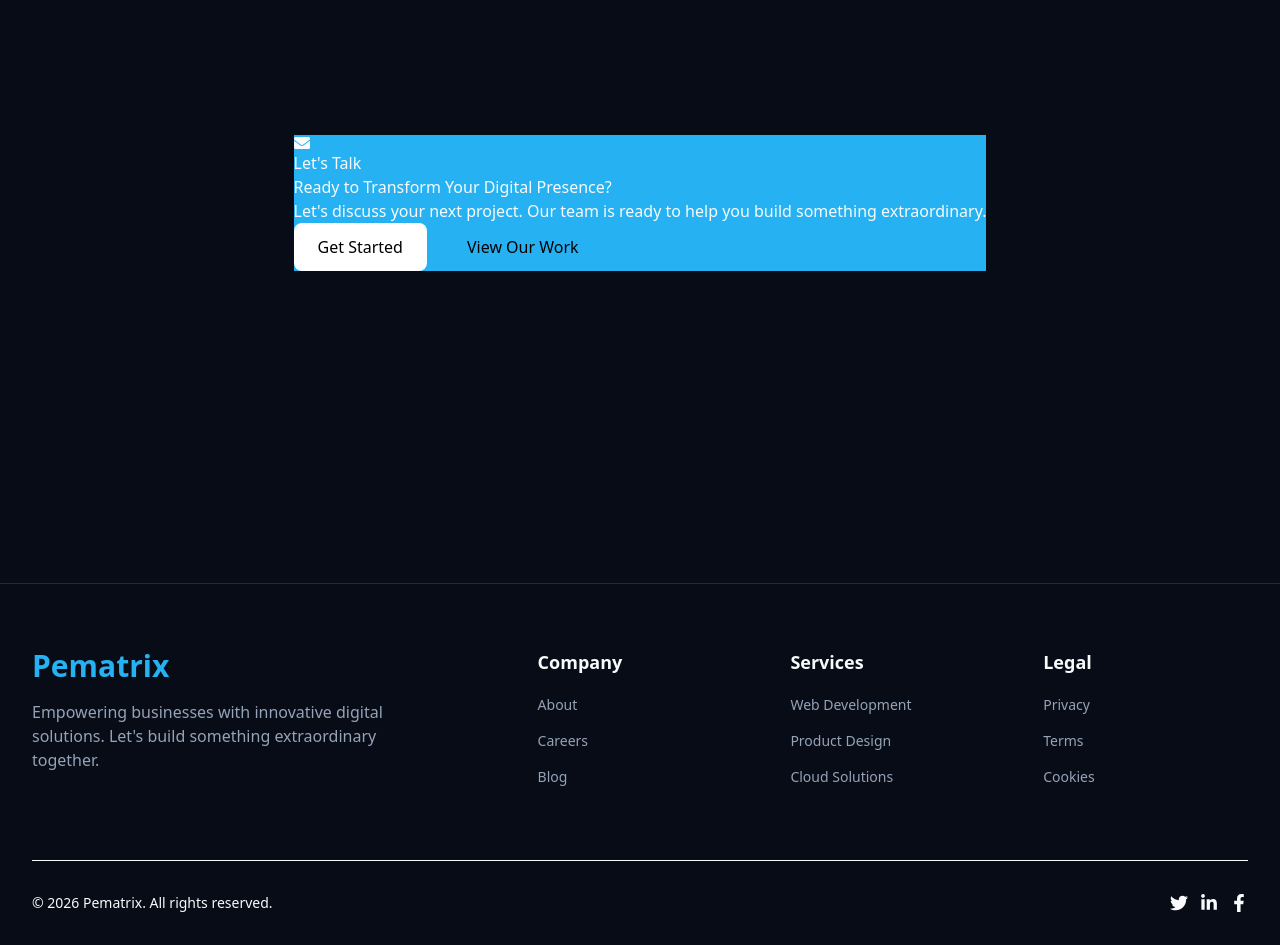
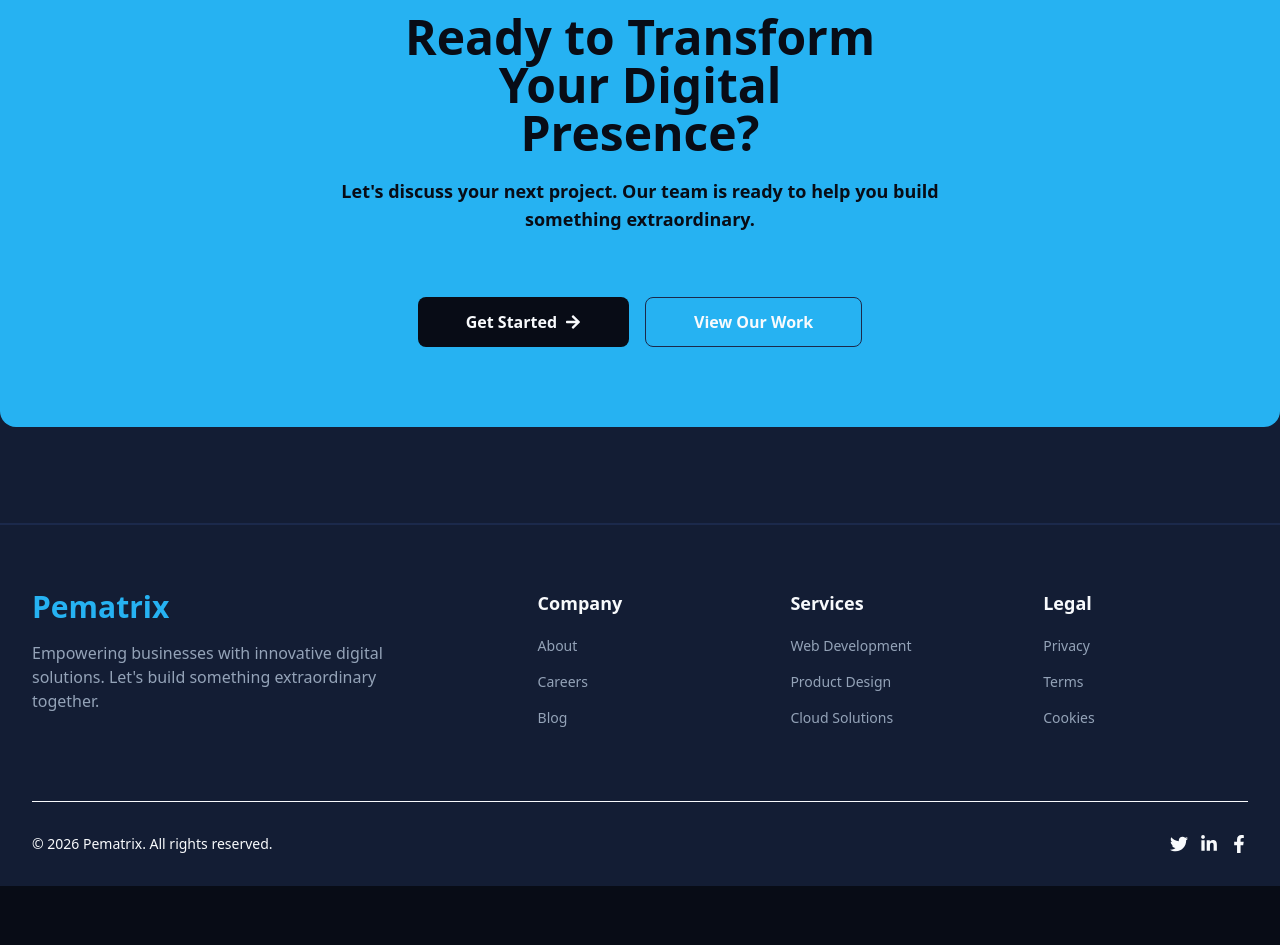
Before and after one commit to DeraJudy/pematrix, a Next.js app: page / in a window 1280 px wide. Shown: the part 3600-4545 px from the top of the page. After the commit the page ends 4486 px from the top, so only its background shows below. Built offline with nearby package versions, Linux system fonts and the light colour scheme.

Commit message:
Call to Action added

```diff
--- a/src/components/CallToAction.js
+++ b/src/components/CallToAction.js
@@ -1,44 +1,80 @@
 import Link from 'next/link'
 import React from 'react'
-import { FaEnvelope } from 'react-icons/fa'
+import { FaArrowRight, FaEnvelope } from 'react-icons/fa'
 
 const CallToAction = () => {
     return (
-    <section className="relative min-h-screen overflow-hidden flex items-center justify-center px-5 sm:px-8">
-        <div
-            className="relative z-10 flex min-h-screen items-center px-5 sm:px-8"
+        <section
+            className="relative overflow-hidden w-full flex items-center justify-center px-6 lg:px-0 py-10 pb-24"
+            style={{ backgroundColor: "hsl(var(--secondary))" }}
         >
 
+            <div className="mx-auto max-w-7xl w-full">
+
                 <div
-                className='w-full max-w-4xl mt-28 md:mt-10'
+                    className='flex flex-col items-center rounded-2xl mt-28 md:mt-10 px-9 py-10 md:py-20  '
                     style={{
                         backgroundColor: "hsl(var(--primary))",
                     }}
                 >
-                <p>
-                    <FaEnvelope />
+                    <p
+                        style={{
+                            borderColor: "hsl(var(--ring))",
+                            backgroundColor: "hsl(var(--card) / 80%)",
+                        }}
+                        className='flex items-center lg:max-w-1/5 gap-2 rounded-full border px-4 py-2'
+                    >
+                        <FaEnvelope size={17} style={{ color: "hsl(var(--primary))" }} />
                         Let's Talk
                     </p>
-                <div>
-                    <h2>
+                    <div className='text-center mt-7'>
+                        <h2
+                            className='text-3xl sm:text-5xl mx-auto max-w-xl md:max-w-lg mb-5 font-bold'
+                            style={{
+                                color: "hsl(var(--background))",
+                            }}
+                        >
                             Ready to Transform Your Digital Presence?
                         </h2>
-                    <p>
+                        <p
+                            className='text-sm md:text-lg max-w-sm md:max-w-2xl mx-auto font-semibold'
+                            style={{
+                                color: "hsl(var(--background))",
+                            }}
+                        >
                             Let's discuss your next project. Our team is ready to help you build something extraordinary.
                         </p>
                     </div>
-                <div>
-                    <Link href="/contact">
-                        <button className="bg-white text-black px-6 py-3 rounded-lg font-medium hover:bg-gray-100 transition duration-300">
+                    <div className="mt-8 flex w-full flex-col gap-3 sm:flex-row sm:justify-start sm:gap-4 lg:max-w-4xl">
+                        <div className="mt-8 flex w-full flex-col gap-3 sm:flex-row sm:gap-4 sm:justify-center lg:max-w-4xl lg:mx-auto">
+                            <Link
+                                href="/contact"
+                                className="inline-flex w-full items-center justify-center gap-2 rounded-lg font-bold transition duration-300
+                                px-6 py-3 text-sm hover:bg-gray-100 sm:w-auto sm:px-10 sm:text-base lg:px-12 lg:py-3"
+                                style={{
+                                    color: "hsl(var(--foreground))",
+                                    backgroundColor: "hsl(var(--background))",
+                                }}
+                            >
                                 Get Started
-                        </button>
+                                <FaArrowRight size={16} />
                             </Link>
-                    <Link href="/Portfolio" className="ml-4">
-                        <button className="text-black px-6 py-3 rounded-lg font-medium hover:bg-gray-100 transition duration-300">
+
+                            <Link
+                                href="/portfolio"
+                                className="inline-flex w-full items-center justify-center rounded-lg border font-bold transition duration-300
+                                px-6 py-3 text-sm hover:bg-gray-100 sm:w-auto sm:px-10 sm:text-base lg:px-12 lg:py-3"
+                                style={{
+                                    color: "hsl(var(--foreground))",
+                                    borderColor: "hsl(var(--border))",
+                                }}
+                            >
                                 View Our Work
-                        </button>
                             </Link>
                         </div>
+
+                    </div>
+
 
                 </div>
 
--- a/src/components/Footer.js
+++ b/src/components/Footer.js
@@ -30,8 +30,9 @@ const Footer = () => {
     <footer
       style={{
         borderColor: "hsl(var(--border))",
+        backgroundColor: "hsl(var(--secondary))",
       }}
-      className="pt-16 pb-8 border-t w-full px-4 md:px-12 sm:px-20 lg:px-8 py-4">
+      className="pt-16 pb-8 border-t-2 w-full px-4 md:px-12 sm:px-20 lg:px-8 py-4">
       <div className="mx-auto max-w-7xl">
         <div className="grid grid-cols-1 md:grid-cols-2 lg:grid-cols-5 gap-12 mb-16">
           {/* Brand */}
```
Lines whose indentation alone changed are shown as unchanged.
